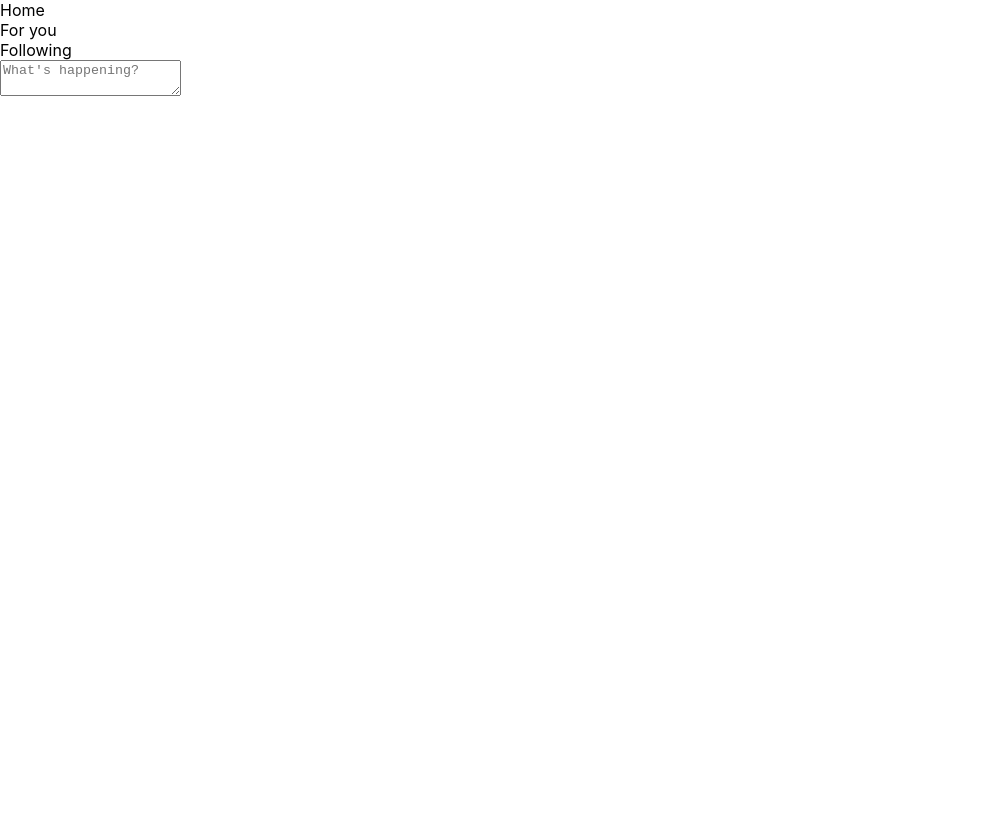
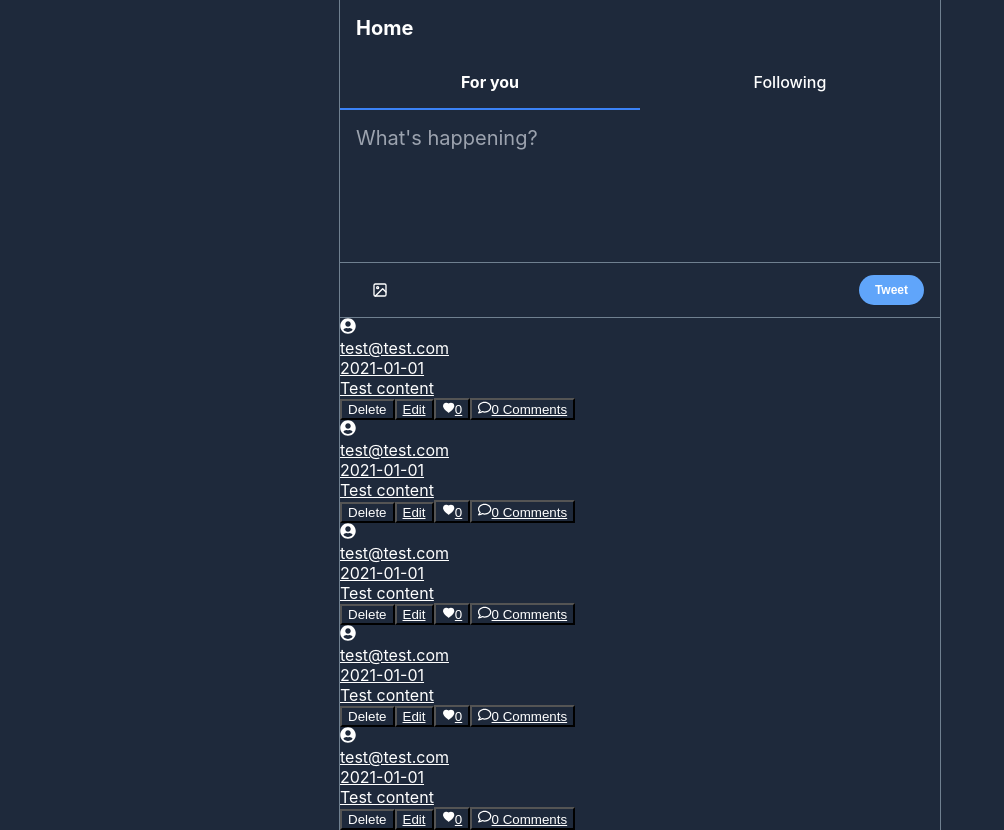
Before and after one commit to fined187/react-twitter, a React (Create React App) app: page / in a window 1280 px wide. Shown: the whole page, without its empty margins (0-1004 px from the left). Before the commit the page ends 800 px from the top, so only its background shows below. Built offline with nearby package versions, Linux system fonts and the light colour scheme.

Commit message:
css styling home page

```diff
--- a/src/index.scss
+++ b/src/index.scss
@@ -1,13 +1,124 @@
+$background: #1e293b;
+$activeBackground: #3b82f6;
+$white: #ffffff;
+$border: #708090;
+$primaryColor: #60a5fa;
+$grayText: #9ca3af;
+$activeBorder: #3b82f6;
+$deleteColor: #dc2626;
+$gray: #6b7280;
+$deleteHover: #991b1b;
+
+$font: -apple-system, BlinkMacSystemFont, 'Segoe UI', 'Roboto', 'Oxygen',
+'Ubuntu', 'Cantarell', 'Fira Sans', 'Droid Sans', 'Helvetica Neue',
+sans-serif;
+
+// 전체 레이아웃
 body {
   margin: 0;
-  font-family: -apple-system, BlinkMacSystemFont, 'Segoe UI', 'Roboto', 'Oxygen',
-    'Ubuntu', 'Cantarell', 'Fira Sans', 'Droid Sans', 'Helvetica Neue',
-    sans-serif;
+  font-family: $font;
   -webkit-font-smoothing: antialiased;
   -moz-osx-font-smoothing: grayscale;
 }
 
-code {
-  font-family: source-code-pro, Menlo, Monaco, Consolas, 'Courier New',
-    monospace;
+* {
+  background-color: $background;
+  color: $white;
+
 }
+
+.layout {
+  max-width: 600px;
+  margin: 0 auto;
+  position: relative;
+  border-left: 1px solid $border;
+  border-right: 1px solid $border;
+  min-height: 100vh;
+}
+
+.button {
+  padding: 0.2rem 0.8rem;
+  border-radius: 999px;
+  font-size: 12px;
+  font-weight: 600;
+  border: none;
+  cursor: pointer;
+  box-shadow: 0 1px 2px 0 rgba(0, 0, 0, 0.05);
+}
+
+// home layout
+.home {
+  &__title {
+    padding: 16px;
+    font-weight: 700;
+    font-size: 20px;
+  }
+  &__tabs {
+    width: 100%;
+    display: flex;
+    grid-template-columns: repeat(2, minmax(0, 1fr));
+  }
+  &__tab {
+    width: 100%;
+    text-align: center;
+    font-weight: 500;
+    padding: 16px;
+    cursor: pointer;
+
+    &--active {
+      font-weight: 700;
+      border-bottom: 2px solid $activeBorder;
+    }
+
+    &:hover,
+    &:focus {
+      background-color: $activeBackground;
+    }
+  }
+}
+
+.post-form {
+  &__textarea {
+    font-family: $font;
+    min-height: 120px;
+    width: calc(100% - 32px);
+    display: block;
+    border: none;
+    resize: none;
+    outline: none;
+    font-size: 20px;
+    border-bottom: 1px solid $border;
+    padding: 16px;
+
+    &::placeholder {
+      color: $grayText;
+      font-family: $font;
+      font-size: 20px;
+    }
+  }
+
+  &__submit-area {
+    display: flex;
+    padding: 0.75rem 1rem;
+    justify-content: space-between;
+    border-bottom: 1px solid $border;
+
+    .post-form__file {
+      display: flex;
+      padding: 0 1rem;
+      cursor: pointer;
+      justify-content: center;
+      flex-direction: column;
+
+    }
+    .hidden {
+      display: none;
+    }
+  }
+
+  &__submit-btn {
+    @extend .button;
+    padding: 0.5rem 1rem;
+    background-color: $primaryColor;
+  }
+}
--- a/src/pages/home/index.tsx
+++ b/src/pages/home/index.tsx
@@ -1,9 +1,18 @@
+import { FiImage } from 'react-icons/fi'
+import { Link } from 'react-router-dom'
+import { FaUserCircle } from 'react-icons/fa'
+import { AiFillHeart } from 'react-icons/ai'
+import { FaRegComment } from 'react-icons/fa'
 export interface PostProps {
   id: string
   email: string
   content: string
   createdAt: string
   uid: string
+  profileUrl?: string
+  likes?: string[]
+  likeCount?: number
+  comments?: any
 }
 
 const posts: PostProps[] = [
@@ -45,6 +54,8 @@ const posts: PostProps[] = [
 ]
 
 export default function HomePage() {
+  const handleFileUpload = () => {}
+  const handleDelete = () => {}
   return (
     <div className="home">
       <div className="home__title">Home</div>
@@ -61,9 +72,87 @@ export default function HomePage() {
           placeholder="What's happening?"
         />
         <div className="post-form__submit-area">
-
+          <label htmlFor="file-input" className="post-form__file">
+            <FiImage className="post-form__file-icon" />
+          </label>
+          <input
+            type="file"
+            name="file-input"
+            accept="image/*"
+            onChange={handleFileUpload}
+            className="hidden"
+          />
+          <input
+            type="submit"
+            value="Tweet"
+            className="post-form__submit-btn"
+          />
         </div>
       </form>
+      <div className="post">
+        {/* Tweet Posts */}
+        {posts?.map((post) => (
+          <div className="post__box" key={post?.id}>
+            <Link to={`/posts/${post?.id}`} className="post__link">
+              <div className="post__box-profile">
+                <div className="post__flex">
+                  {post?.profileUrl ? (
+                    <img
+                      src={post?.profileUrl}
+                      alt="profile"
+                      className="post__box-profile-img"
+                    />
+                  ) : (
+                    <FaUserCircle className="post__box-profile-icon" />
+                  )}
+                  <div className="post__email">{post?.email}</div>
+                  <div className="post__createdAt">{post?.createdAt}</div>
+                </div>
+                <div className="post__box-content">{post?.content}</div>
+              </div>
+            </Link>
+            <div className="post__box-footer">
+              {/* post.uid === user.uid 일 때 */}
+              <>
+                <button
+                  type="button"
+                  className="post__delete"
+                  onClick={handleDelete}
+                >
+                  Delete
+                </button>
+                <button
+                  type="button"
+                  className="post__edit"
+                  onClick={handleDelete}
+                >
+                  <Link to={`/posts/edit/${post?.id}`}>Edit</Link>
+                </button>
+                <button
+                  type="button"
+                  className="post__likes"
+                  onClick={handleDelete}
+                >
+                  <Link to={`/posts/edit/${post?.id}`}>
+                    <AiFillHeart className="post__likes-icon" />
+                    {post?.likeCount || 0}
+                  </Link>
+                </button>
+                <button
+                  type="button"
+                  className="post__comments"
+                  onClick={handleDelete}
+                >
+                  <Link to={`/posts/edit/${post?.id}`}>
+                    <FaRegComment className="post__comments-icon" />
+                    {post?.comments?.length || 0} Comments
+                  </Link>
+                </button>
+              </>
+            </div>
+          </div>
+        ))}
+      </div>
     </div>
   )
 }
```
